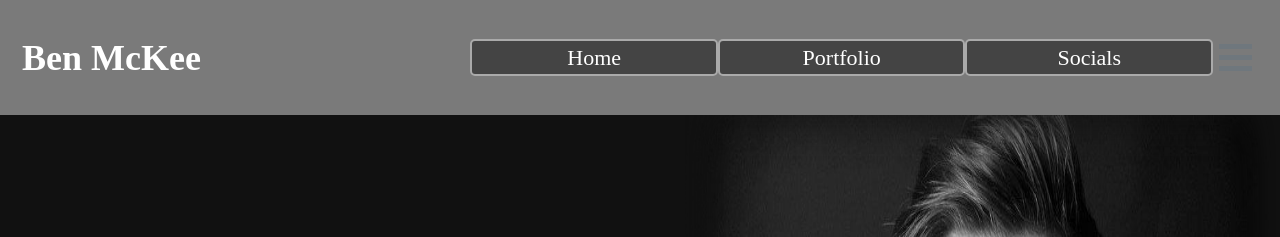
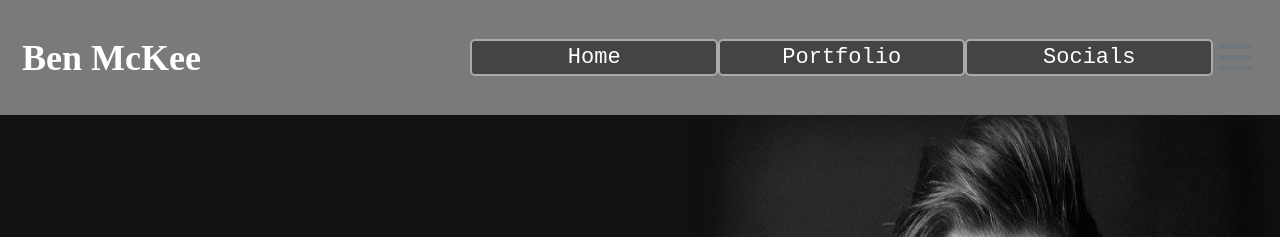
Before and after one commit to Bugglenuggets/Bugglenuggets.github.io, a Jekyll site: the page built from _pages/page-home.md, in a window 1280 px wide. Shown: the top 237 px of the page. Built offline with Jekyll 4.4.1, drawn with Linux system fonts in a browser that asks for light colours.

Commit message:
Update masthead.html

```diff
--- a/_includes/masthead.html
+++ b/_includes/masthead.html
@@ -3,7 +3,7 @@
 <div class="masthead" style="background-color: #7A7A7A">
   <div class="masthead__inner-wrap" style="background-color: #7A7A7A;">
     <div class="masthead__menu">
-      <nav id="site-nav" class="greedy-nav" style="background-color: #7A7A7A;">
+      <nav id="site-nav" class="greedy-nav source-code-pro" style="background-color: #7A7A7A;">
        <!-- {% unless logo_path == empty %}
           <!--<a class="site-logo" href="{{ '/' | relative_url }}"><img src="{{ logo_path | relative_url }}" alt="{{ site.masthead_title | default: site.title }}"></a>
         {% endunless %} -->
```
